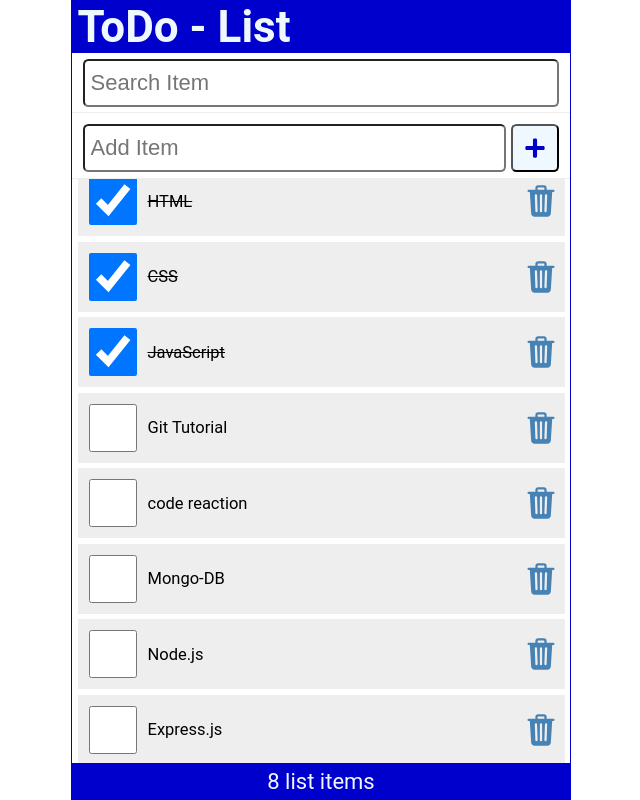
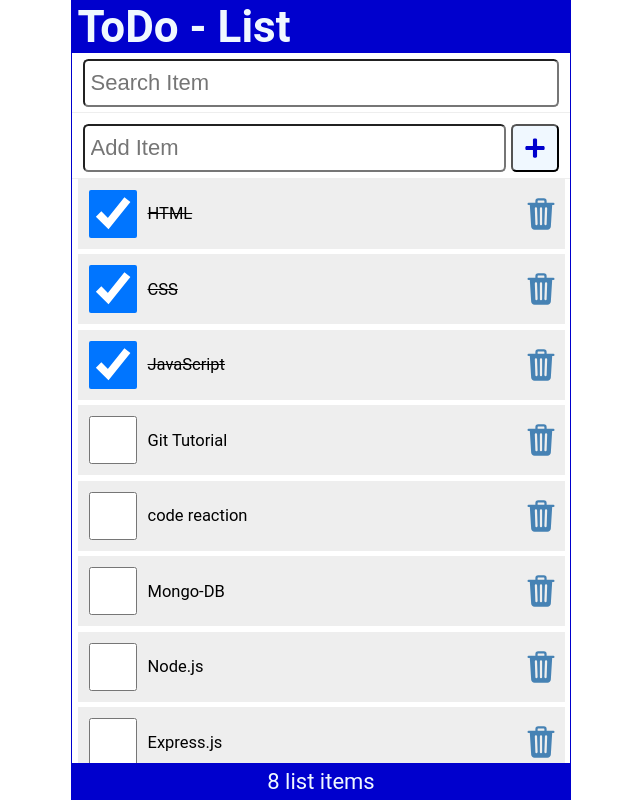
Before and after one commit to Naflan-MNM/To-Do-List, a React (Create React App) app: page / in a window 1280 px wide. Shown: the whole page, without its empty margins (319-959 px from the left). Built offline with nearby package versions, Linux system fonts and the light colour scheme; data requests are answered from the project's data file.

Commit message:
some styles added under app section

```diff
--- a/src/index.css
+++ b/src/index.css
@@ -1,3 +1,4 @@
+/* reset start */
 * {
   margin: 0;
   padding: 0;
@@ -16,7 +17,7 @@ body {
   -webkit-font-smoothing: antialiased;
   -moz-osx-font-smoothing: grayscale;
 }
-
+/* reset end */
 .App {
   display: flex;
   flex-direction: column;
@@ -44,7 +45,7 @@ main {
   display: flex;
   flex-direction: column;
   flex-grow: 1;
-  justify-content: center;
+  justify-content: flex-start;
   align-items: center;
   overflow-y: auto;
 }
```
